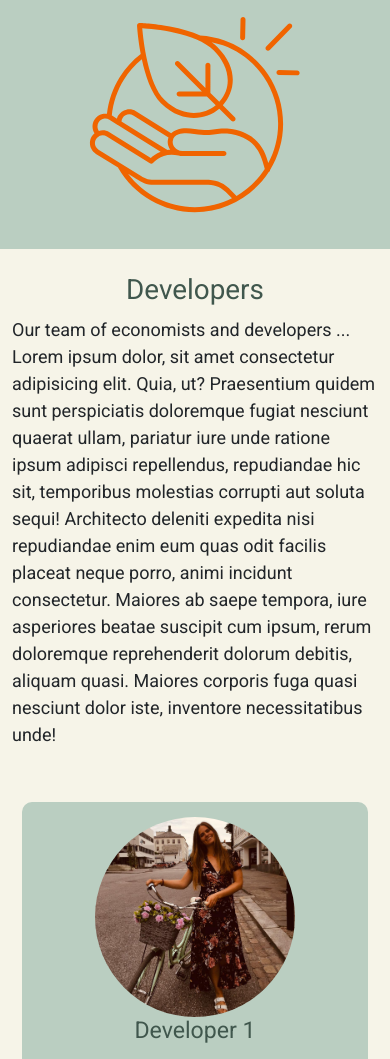
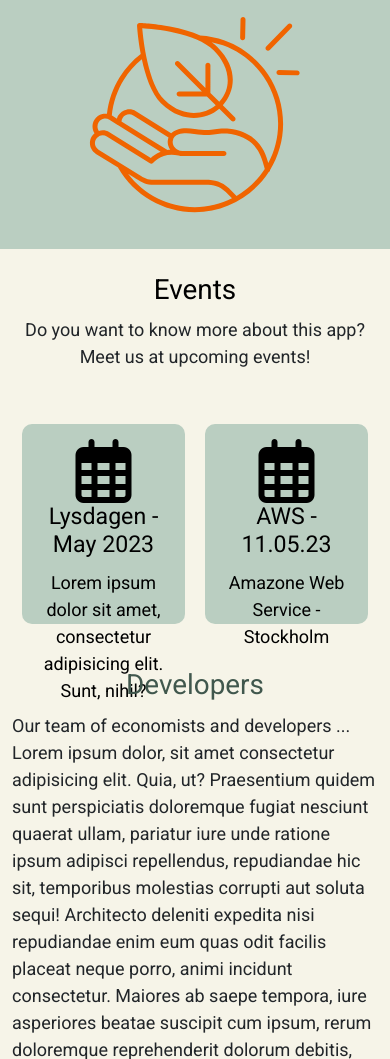
Before and after one commit to Andrei-Cos/Carbon_App_Grp1, a Flask app: page / in a window 390 px wide. Shown: the part 996-2055 px from the top of the page. Run offline with Flask 2, Linux system fonts and the light colour scheme; some libraries are stand-ins or nearby versions.

Commit message:
Add files via upload

```diff
--- a/capp/static/home.css
+++ b/capp/static/home.css
@@ -153,6 +153,24 @@ flex-grow:4;
 flex-grow:4;
 background: #c5c8d9;
 }
+  /* Section events */
+  .section_events {
+    display: block;
+    align-items: start;
+    background: #F6F4E8;
+  }
+
+  .box4 {
+    flex: 1;
+    background: #BACEC1;
+    color: #000;
+    border-radius: 10px;
+    margin: 20px 10px;
+    padding: 15px 20px;
+    text-align:center;
+    align-items: center;
+    justify-content: center;
+  }
 @media (max-width:768px) {
   .header_home {
     flex-direction: column;
@@ -166,5 +184,23 @@ background: #c5c8d9;
     flex-direction: column;
     align-items: center;
   }
+    /* Section events */
+  .section_events {
+    display: block;
+    align-items: start;
+    background: #F6F4E8;
+  }
+
+  .box4 {
+    flex: 1;
+    background: #BACEC1;
+    color: #000;
+    border-radius: 10px;
+    margin: 20px 10px;
+    padding: 15px 20px;
+    text-align:center;
+    align-items: center;
+    justify-content: center;
+  }
 
 }
--- a/capp/templates/home.html
+++ b/capp/templates/home.html
@@ -36,6 +36,36 @@
 
   </div>
 </section>
+
+
+<!-- Section upcomeing events -->
+<div>
+  <div class="section_events">
+    <div class="container" style="display:block;">
+      <br>
+      <h1 style="text-align: center; color:#000;"> Events </h1>
+      <p style="text-align: center;">
+        Do you want to know more about this app? Meet us at upcoming events!
+      </p>
+    </div>
+    <br>
+    <div class="container" style="display:flex; align-items: start;">
+      <div class="box4" style="height: 200px; width: 200px;">
+        <i class="fa-regular fa-calendar-days" style="font-size: 64px;"></i>
+        <h3> Lysdagen - May 2023 </h3>
+        <p style="text-align: center;"> Lorem ipsum dolor sit amet, consectetur adipisicing elit. Sunt, nihil?
+        </p>
+      </div>
+        <div class="box4" style="height: 200px ;width: 200px;">
+          <i class="fa-regular fa-calendar-days" style="font-size: 64px;"></i>
+          <h3> AWS - 11.05.23 </h3>
+          <p style="text-align: center;"> Amazone Web Service - Stockholm
+          </p>
+        </div>
+    </div>
+  </div>
+</div>
+</div>
 
 <!-- Developers -->
 
```
